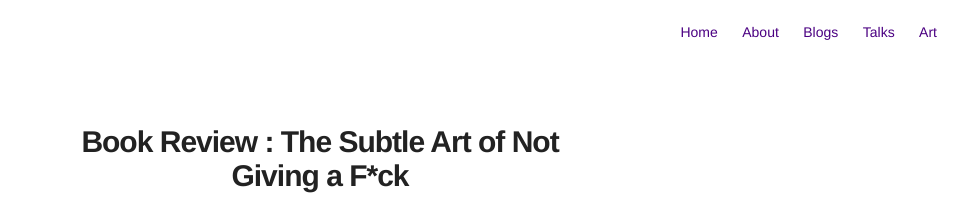
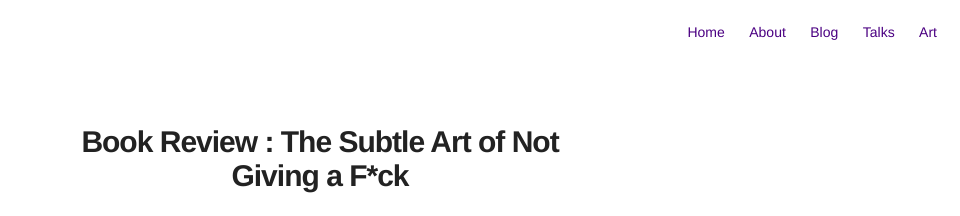
Before and after one commit to asquare14/aSquare14.github.io, a Jekyll site: the page built from _posts/2020-05-23-book-review-subtle-art.md, in a window 1280 px wide and 900 px high. Shown: the top 216 px of the window, without its empty margins (320-1280 px from the left). Built offline with Jekyll 4.4.1, drawn with Linux system fonts in a browser that asks for light colours.

Commit message:
redirect blog

```diff
--- a/_includes/nav.html
+++ b/_includes/nav.html
@@ -15,11 +15,9 @@
         {% endif %}
 
         {% if site.blog == true %}
-            {% if page.title != "Blog" %}
                 <li class="item">
-                    <a class="link" href="{{ site.url }}/blog">Blogs</a>
+                    <a class="link" href="https://atibhiagrawal.medium.com/">Blog</a>
                 </li>
-            {% endif %}
         {% endif %}
 
         {% if site.blog == true %}
@@ -31,11 +29,11 @@
         {% endif %}
 
         {% if site.blog == true %}
-        {% if page.title != "Blog" %}
+            {% if page.title != "Blog" %}
             <li class="item">
                 <a class="link" href="https://www.instagram.com/artbyatibhi/">Art</a>
             </li>
-        {% endif %}
+            {% endif %}
         {% endif %}
 
 
```
